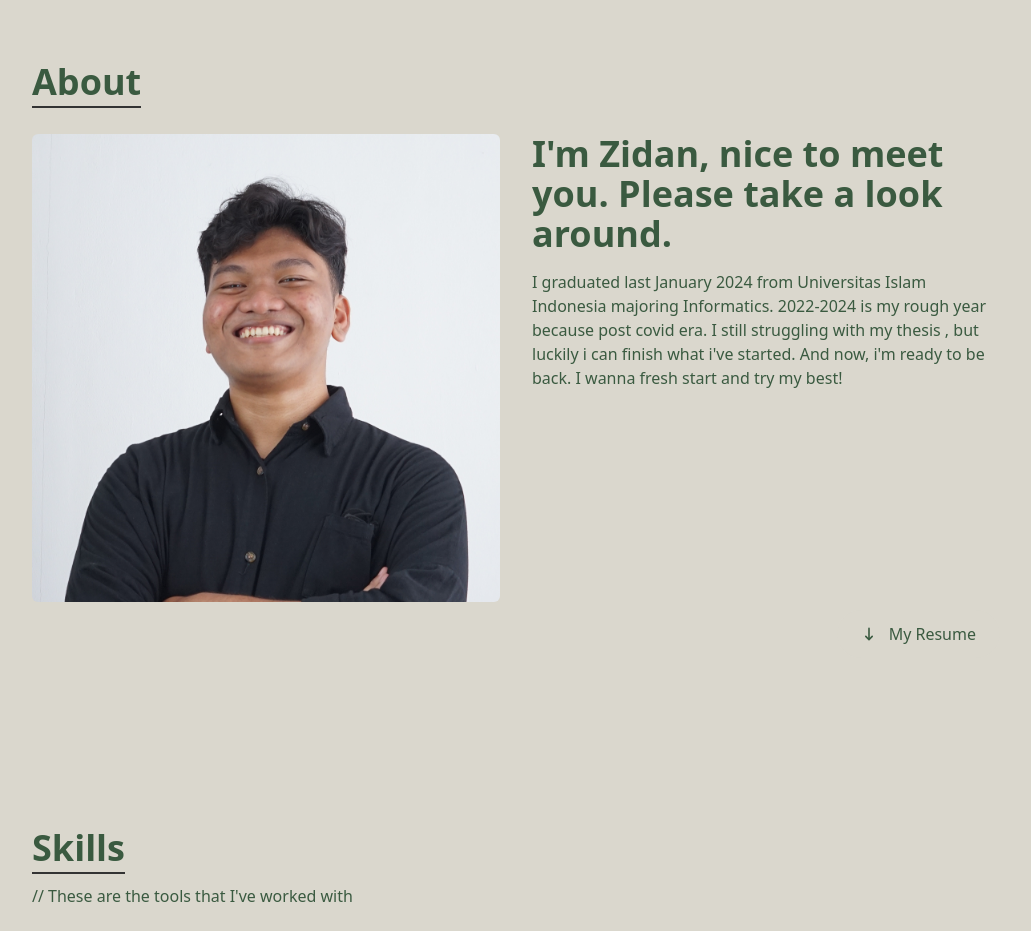
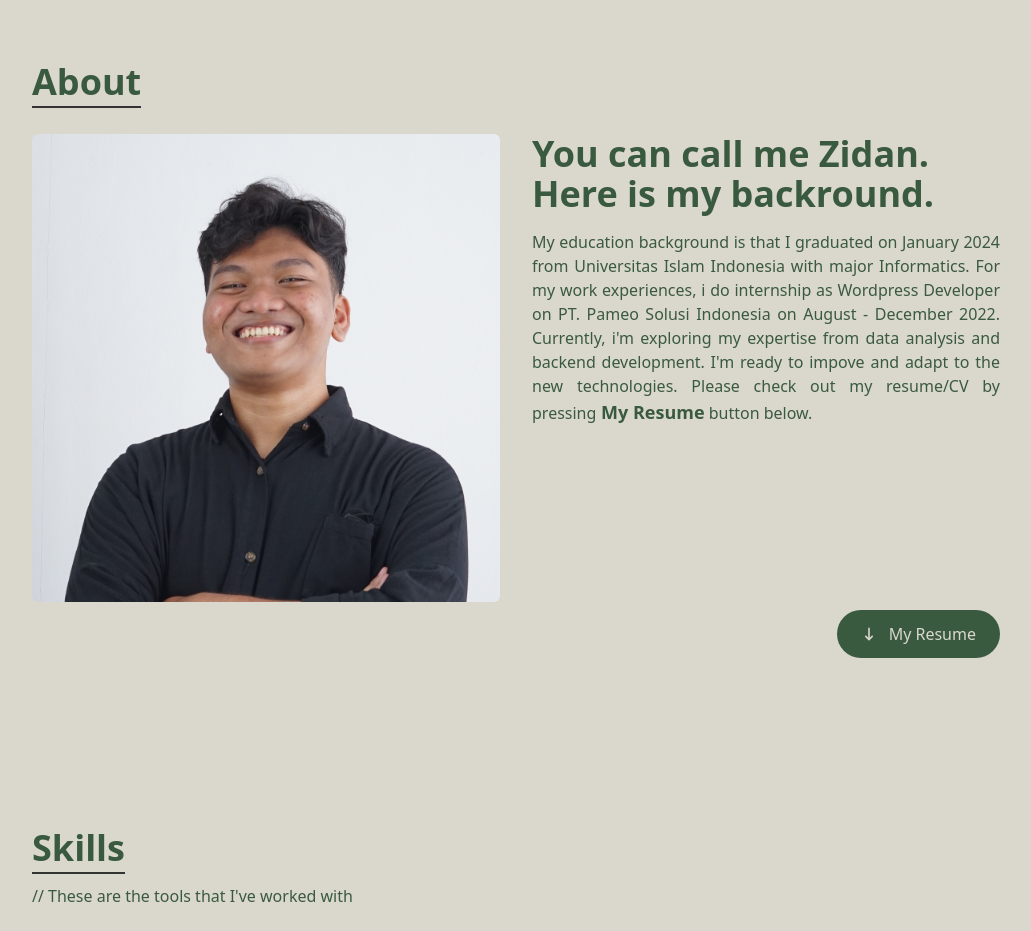
Before and after one commit to ilmakhoiruzzidan/web-porto, a React (Create React App) app: page / in a window 1280 px wide. Shown: the part 820-1751 px from the top of the page, without its empty margins (124-1155 px from the left). Built offline with nearby package versions, Linux system fonts and the light colour scheme.

Commit message:
[FEAT] change up desc on ABOUT section

```diff
--- a/src/components/About.jsx
+++ b/src/components/About.jsx
@@ -19,10 +19,11 @@ export const About = () => {
                     <img className='w-600 mx-auto rounded-md' src={fotoprofil} alt="Foto Profil" />
                 </div>
                 <div>
-                    <p className='pb-4 sm:pb-2 text-left text-4xl font-bold'>I'm Zidan, nice to meet you. Please take a look around.</p>
-                    <p className='sm:pt-2'>I graduated last January 2024 from Universitas Islam Indonesia majoring Informatics. 2022-2024 is my rough year because
-                    post covid era. I still struggling with my thesis , but luckily i can finish what i've started. And now, i'm ready to be back. I wanna fresh start
-                    and try my best!
+                    <p className='pb-4 sm:pb-2 text-left text-4xl font-bold'>You can call me Zidan. Here is my backround.</p>
+                    <p className='sm:pt-2 text-justify'>My education background is that I graduated on January 2024 from Universitas Islam Indonesia with major Informatics.
+                    For my work experiences, i do internship as Wordpress Developer on PT. Pameo Solusi Indonesia on August - December 2022. Currently, i'm exploring my expertise
+                    from data analysis and backend development. I'm ready to impove and adapt to the new technologies.
+                    Please check out my resume/CV by pressing<strong className='text-lg'> My Resume</strong>  button below.
                     </p>
                 </div>
             </div>
@@ -33,8 +34,9 @@ export const About = () => {
                 {/* Aligns the button to the right */}
                     <div className='flex justify-end'>
                         <a href='https://drive.google.com/file/d/18eHsuDgg9g7rTa9e_rBVyE8heQiLhh0a/view?usp=drive_link' target='blank_'>
-                        <button className='bg-[#DAD7CD] text-[#3A5A40] px-6 py-3 my-2 flex items-center transition-colors duration-300 hover:bg-[#588157] hover:text-white hover:shadow-md rounded-full'>
-                        <HiArrowNarrowDown className='mr-3'/> My Resume
+                        <button className="bg-[#3A5A40] text-[#DAD7CD] px-6 py-3 my-2 flex items-center rounded-full
+                            transition-all duration-300 hover:bg-[#4C7351] hover:scale-105 hover:shadow-md">
+                            <HiArrowNarrowDown className="mr-3" /> My Resume
                         </button>
                         </a>
                     </div>
```
